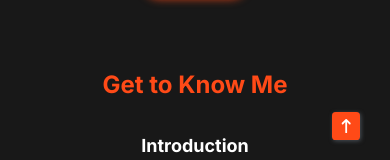
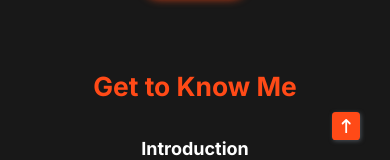
Before and after one commit to Garaisourav12/sourav-portfolio, a React (Create React App) app: page / in a window 390 px wide. Shown: the part 674-834 px from the top of the page. Built offline with nearby package versions, Linux system fonts and the light colour scheme; a web font is replaced by a local one.

Commit message:
media query

```diff
--- a/src/index.scss
+++ b/src/index.scss
@@ -147,6 +147,6 @@ html{
 
 h2{
     @include sm{
-        font-size: 2rem!important;
+        font-size: 2.2rem!important;
     }
 }
```
